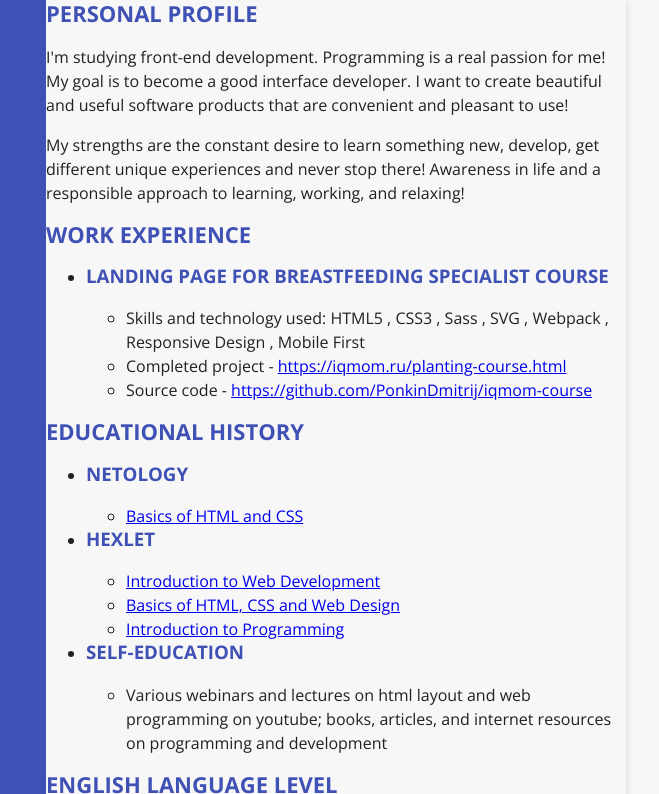
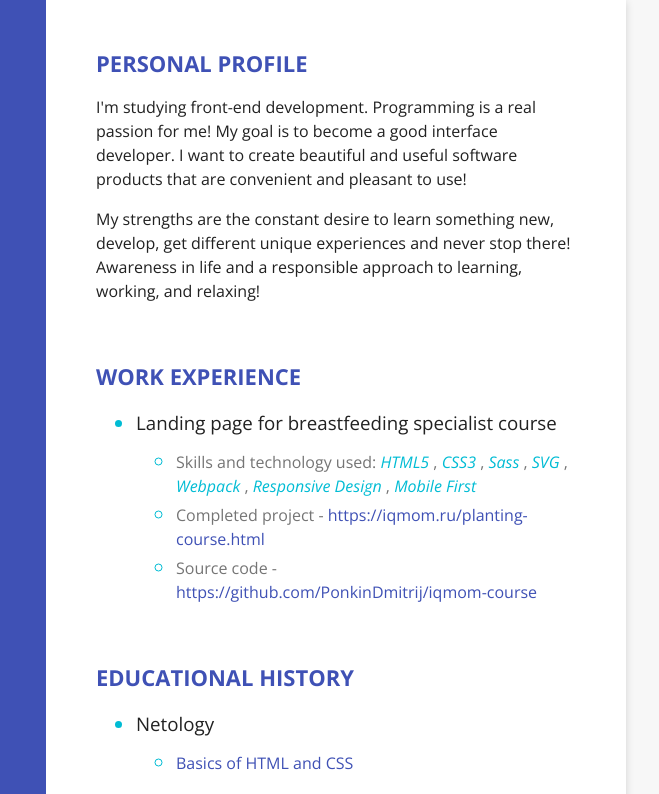
Before and after one commit to PonkinDmitrij/rsschool-cv, a plain HTML site: page index.html in a window 1280 px wide. Shown: the top 794 px of the page, 464-1123 px from the left. Drawn offline with nearby package versions, Linux system fonts and the light colour scheme.

Commit message:
feat: add main content styles

```diff
--- a/css/main.css
+++ b/css/main.css
@@ -302,3 +302,78 @@ h2 {
 .contacts__link-text {
   line-height: 1.6;
 }
+
+/* ----------------------------------------
+   $CONTENT
+   ---------------------------------------- */
+.content {
+  flex-grow: 1;
+  padding: var(--padding-vertical) var(--padding-horizontal);
+  background-color: var(--white);
+}
+
+.content h3 {
+  margin-bottom: 10px;
+  font-weight: 400;
+  text-transform: initial;
+  color: inherit;
+}
+
+.content a {
+  color: var(--default-primary-color);
+  text-decoration: none;
+  transition: color var(--transition-time) ease-in-out;
+}
+
+.content a:hover,
+.content a:focus {
+  color: var(--accent-color);
+}
+
+.content a:active {
+  color: var(--light-primary-color);
+}
+
+.content ul {
+  margin-top: 16px;
+  margin-bottom: 16px;
+}
+
+.content ul ul {
+  margin-top: 0;
+  margin-bottom: 0;
+}
+
+.content li {
+  margin-bottom: 22px;
+}
+
+.content li li {
+  margin-bottom: 0;
+  color: var(--secondary-text-color);
+}
+
+.content li::marker {
+  color: var(--accent-color);
+  font-size: 1.3em;
+}
+
+/* ========== $PROFILE ========== */
+.profile {
+  margin-bottom: var(--section-margin-bottom);
+}
+
+/* ========== $WORKS ========== */
+.works {
+  margin-bottom: var(--section-margin-bottom);
+}
+
+.work__item span {
+  font-style: italic;
+  color: var(--accent-color);
+}
+
+/* ========== EDUCATIONAL-HISTORY ========== */
+.educational-history {
+  margin-bottom: var(--section-margin-bottom);
+}
```
